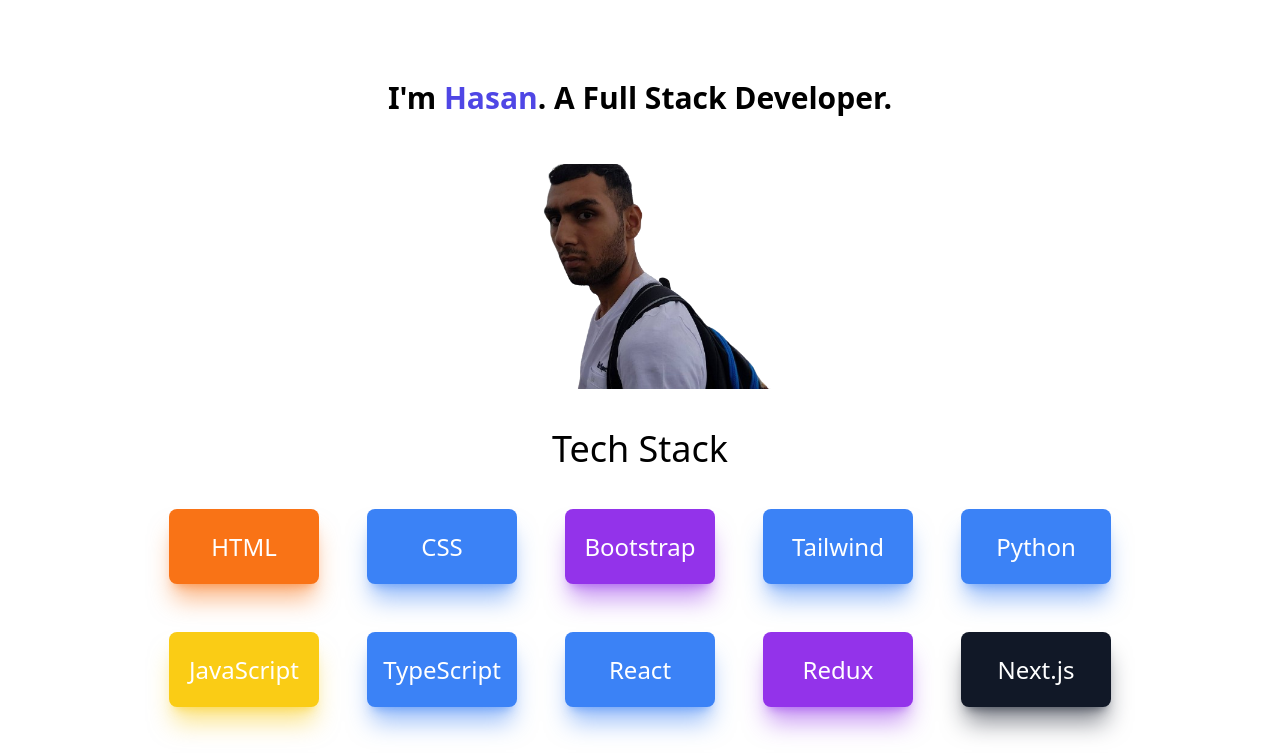
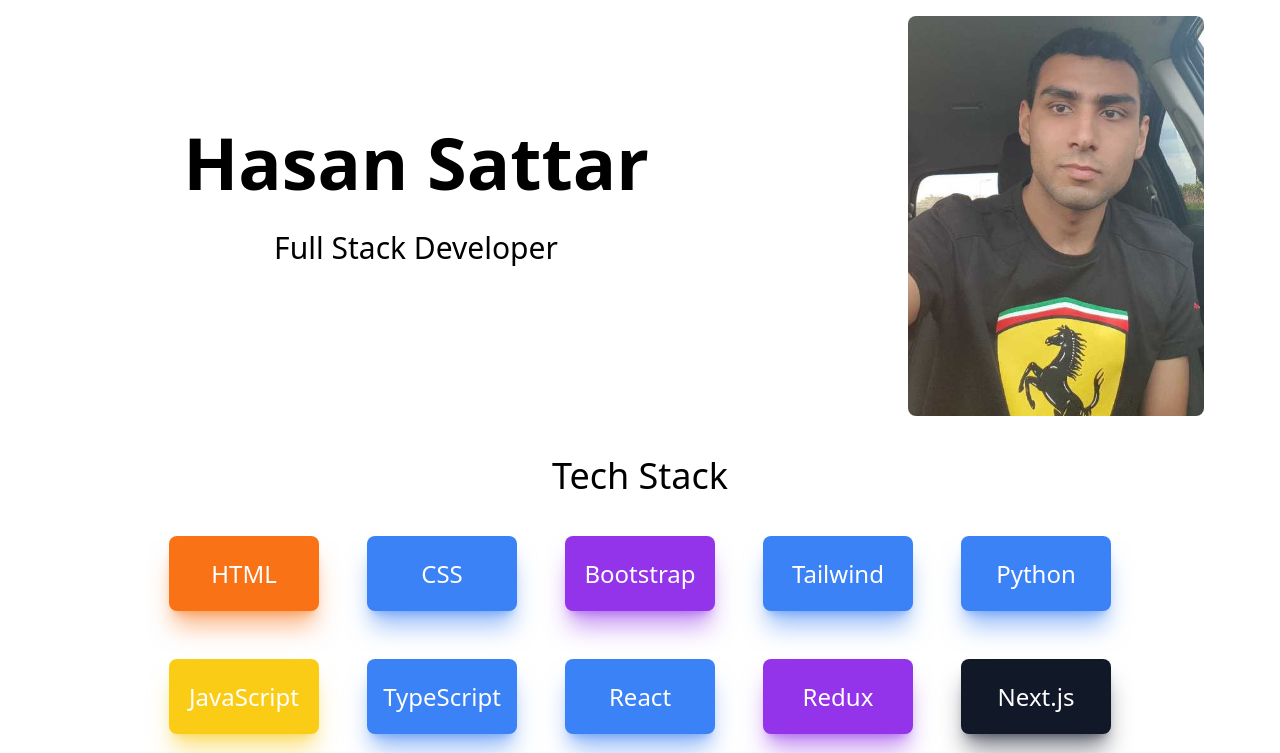
Before and after one commit to hsattar/hsattar, a Next.js app: page / in a window 1280 px wide. Shown: the top 753 px of the page. Built offline with nearby package versions, Linux system fonts and the light colour scheme.

Commit message:
updated hero section

```diff
--- a/src/components/HeroSection.tsx
+++ b/src/components/HeroSection.tsx
@@ -2,9 +2,25 @@
 
 export default function HeroSection() {
   return (
-    <div className="flex flex-col justify-center items-center">
-    <h2 className="text-3xl text-center font-semibold mt-20">I'm <span className="text-indigo-600">Hasan</span>. A Full Stack Developer.</h2>
-    <Image src="/assets/hasan.png" className="mt-12" alt="Hasan Sattar" width="400" height="800" />
-    </div>
+    // <div className="flex flex-col justify-center items-center">
+    //   <h2 className="text-3xl text-center font-semibold mt-20">I'm <span className="text-indigo-600">Hasan</span>. A Full Stack Developer.</h2>
+    //   <Image src="/assets/hasan.png" className="mt-12" alt="Hasan Sattar" width="400" height="800" />
+    // </div>
+    <section className="flex flex-col lg:flex-row items-center my-4 select-none">
+
+          <div className="flex-grow flex flex-col items-center justify-center">
+              <h1 className="text-7xl p-4 font-semibold text-center">Hasan Sattar</h1>
+              <p className="text-3xl my-4 text-center">Full Stack Developer</p>
+              <div className="social-icons text-4xl mb-8 lg:mb-0">
+                  <a className="mx-3" href="https://github.com/hsattar" target="_blank" rel="noreferrer"><i className="bi bi-github"></i></a>
+                  <a className="mx-3" href="https://www.linkedin.com/in/hasanrsattar/" target="_blank" rel="noreferrer"><i className="bi bi-linkedin"></i></a>
+              </div>
+          </div>
+
+          <div className="md:w-[35vw] flex justify-center">
+              <img className="h-[50vh] rounded-lg" src="/assets/hasan.jpg" alt="Hasan Sattar" />
+          </div>
+
+    </section>
   )
 }
```
Also changed, not shown: public/assets/hasan.jpg (added).
